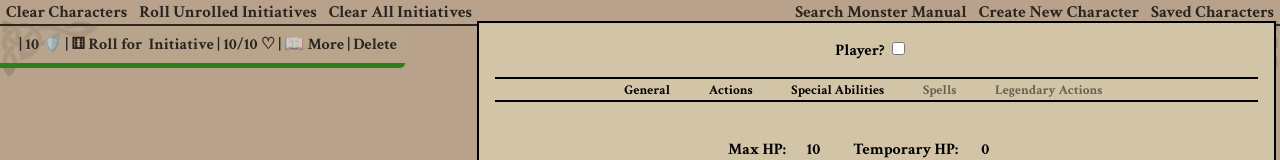
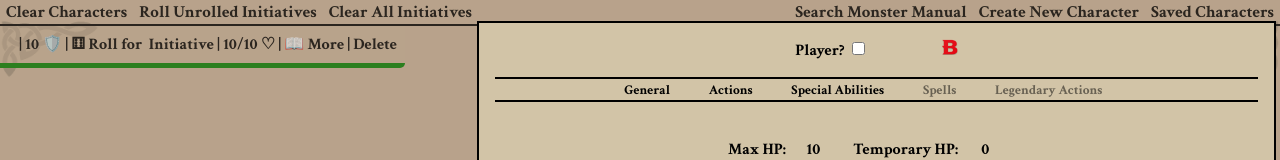
Before and after one commit to brewchetta/monstrous-initiative-tracker, a React (Create React App) app: page / in a window 1280 px wide. Both pictures are taken after a click on the button "Create New Character". Shown: the top 160 px of the page. Built offline with nearby package versions, Linux system fonts and the light colour scheme; no server answers.

Commit message:
added beyond icon, link to monster on dnd beyond

```diff
--- a/src/components/character-detail/CharacterDetailCard.css
+++ b/src/components/character-detail/CharacterDetailCard.css
@@ -156,3 +156,8 @@
 #character-detail-form #save-local-character-button {
   border: solid black 2px;
 }
+
+#beyond-icon {
+  padding-left: 4em;
+  width: 1em;
+}
--- a/src/components/character-detail/index.js
+++ b/src/components/character-detail/index.js
@@ -9,6 +9,7 @@ import CharacterSelectField from './CharacterSelectField'
 import DetailImage from './DetailImage'
 // STYLE //
 import "./CharacterDetailCard.css"
+import beyondIcon from "../../images/beyond-icon.png"
 
 export default function CharacterDetailCard({character, updateCharacter}) {
 
@@ -135,7 +136,7 @@ export default function CharacterDetailCard({character, updateCharacter}) {
           handleChange={handleChange}
           currentInput={formInputs["char_class"]} />
         </span>
-        : null}
+        : <a href={`https://www.dndbeyond.com/monsters/${character.formatted_index}`} target="_blank"><img id="beyond-icon" src={beyondIcon} alt="DnD Beyond" /></a> }
 
 
       <div id="detail-mode-tab">
```
Also changed, not shown: src/images/beyond-icon.png (added), 1 other file (tests, documents, lock files or other folders).
